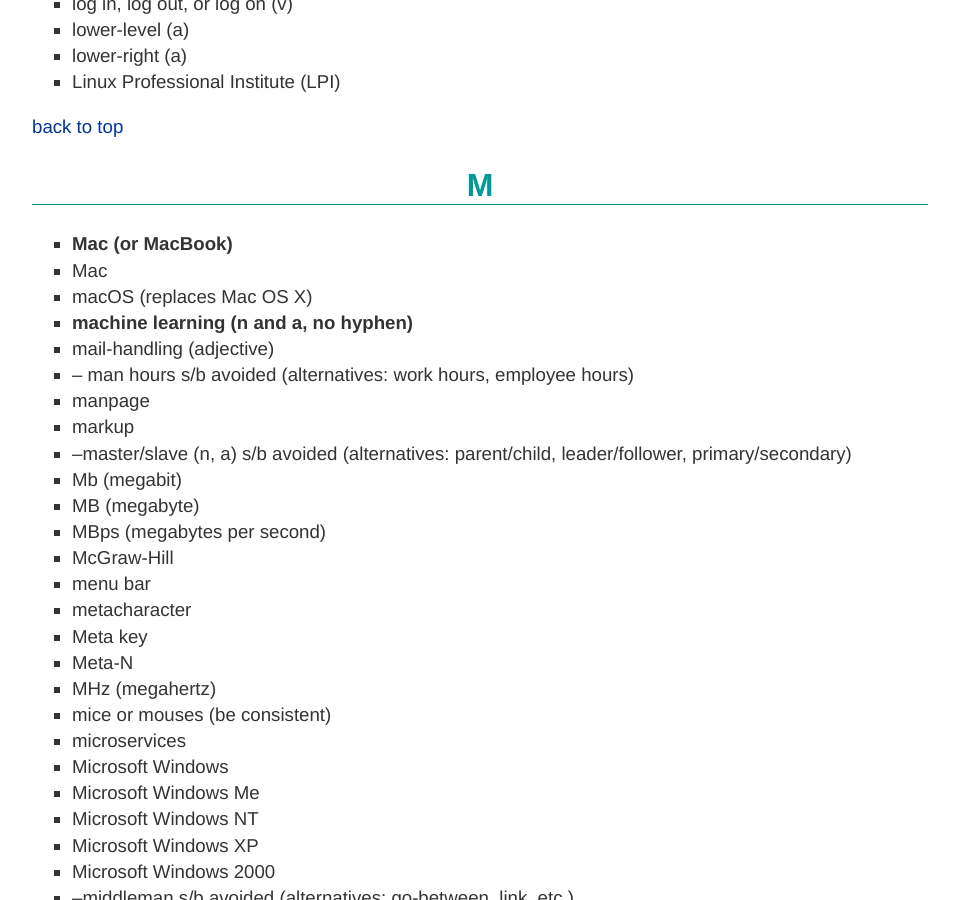
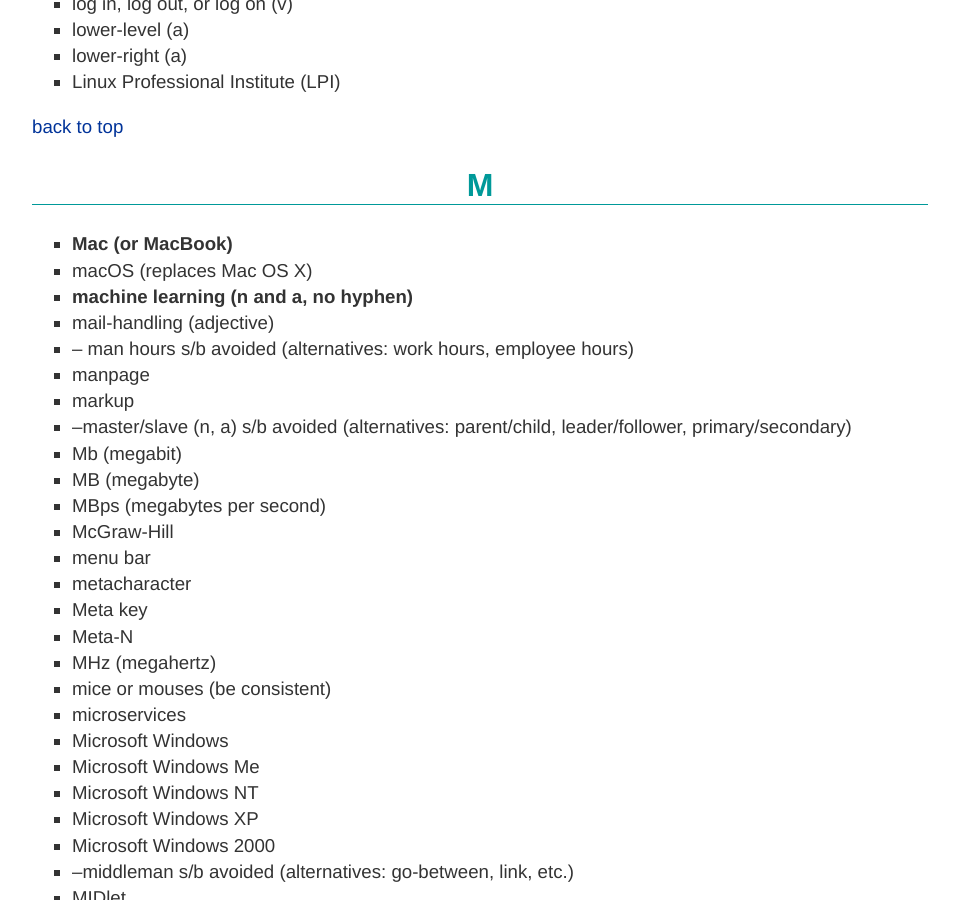
Before and after one commit to oreillymedia/production-resources, a Jekyll site: the page built from styleguide/index.md, in a window 1280 px wide and 900 px high, scrolled down 25898 px. Shown: the whole window, without its empty margins (160-1119 px from the left). Built offline with Jekyll 4.4.1, drawn with Linux system fonts in a browser that asks for light colours.

Commit message:
Update index.md

```diff
--- a/styleguide/index.md
+++ b/styleguide/index.md
@@ -1237,7 +1237,6 @@
 <h2 id="wordlist-M">M</h2>
 <ul>
  <li><strong>Mac (or MacBook)</strong></li>
- <li>Mac</li>
  <li>macOS (replaces Mac OS X)</li>
  <li><strong>machine learning (n and a, no hyphen)</strong></li>
  <li>mail-handling (adjective)</li>
```
